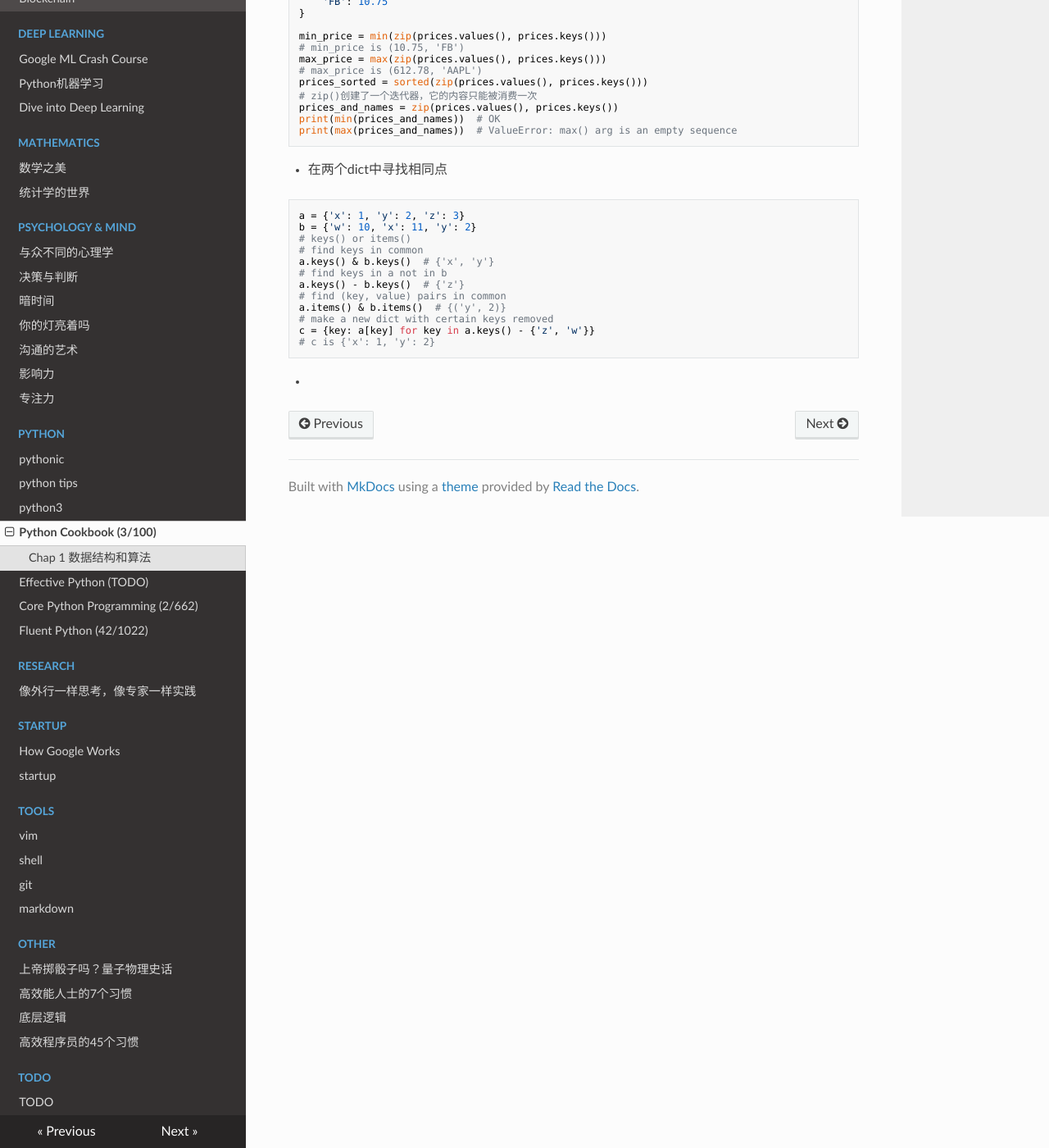
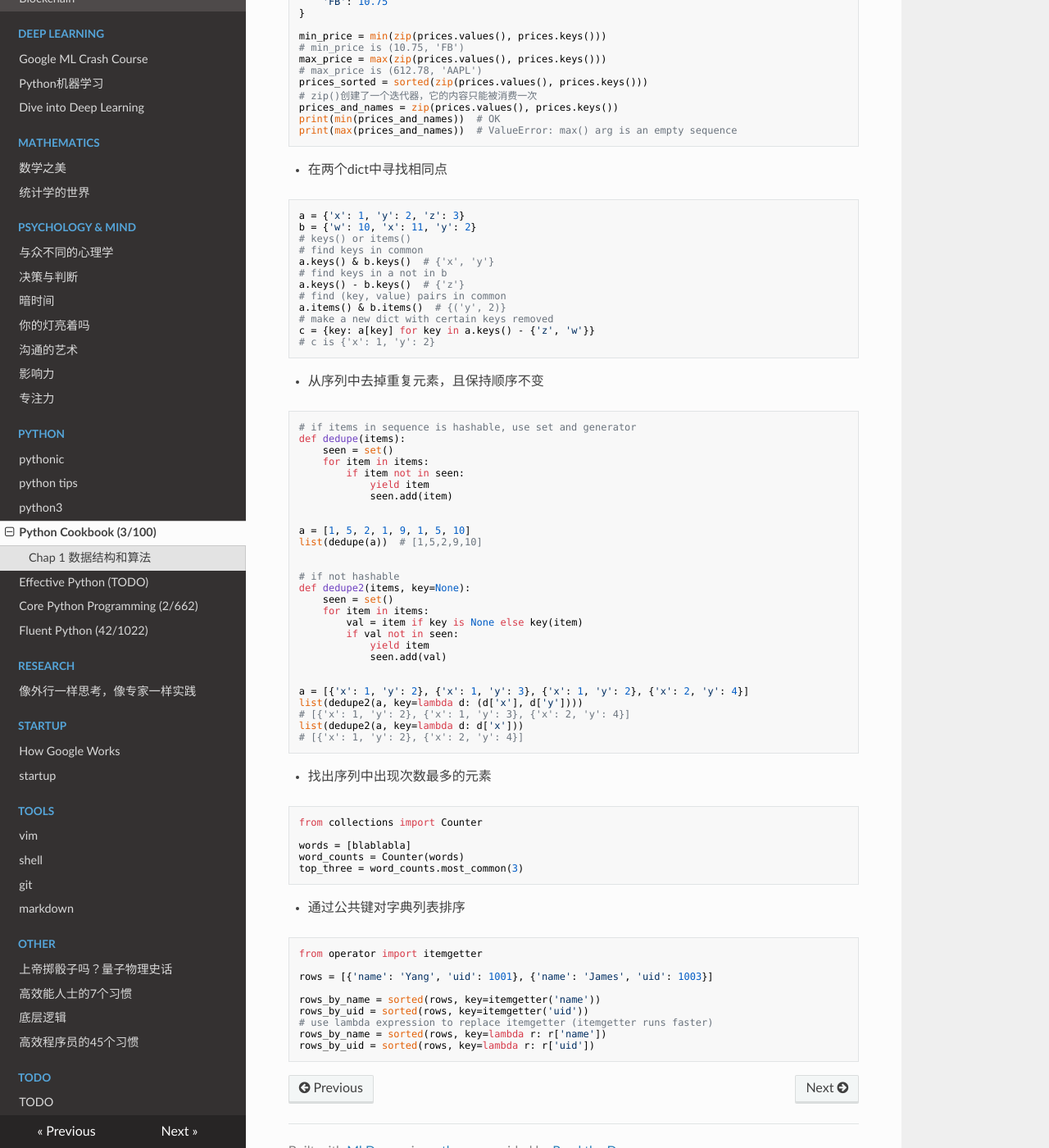
Before and after one commit to yshenfab/StudyNotes, an MkDocs documentation site: the page built from docs/python/python_cookbook.md, in a window 1280 px wide and 1400 px high, scrolled down 1643 px. Shown: the whole window at 82% size. Built offline with MkDocs 1.6.1, drawn with Linux system fonts in a browser that asks for light colours; nearby versions of some CDN libraries.

Commit message:
update repo

````diff
--- a/docs/python/python_cookbook.md
+++ b/docs/python/python_cookbook.md
@@ -113,4 +113,56 @@ c = {key: a[key] for key in a.keys() - {'z', 'w'}}
 # c is {'x': 1, 'y': 2}
 ```
 
--
+- 从序列中去掉重复元素，且保持顺序不变
+```python
+# if items in sequence is hashable, use set and generator
+def dedupe(items):
+    seen = set()
+    for item in items:
+        if item not in seen:
+            yield item
+            seen.add(item)
+
+
+a = [1, 5, 2, 1, 9, 1, 5, 10]
+list(dedupe(a))  # [1,5,2,9,10]
+
+
+# if not hashable
+def dedupe2(items, key=None):
+    seen = set()
+    for item in items:
+        val = item if key is None else key(item)
+        if val not in seen:
+            yield item
+            seen.add(val)
+
+
+a = [{'x': 1, 'y': 2}, {'x': 1, 'y': 3}, {'x': 1, 'y': 2}, {'x': 2, 'y': 4}]
+list(dedupe2(a, key=lambda d: (d['x'], d['y'])))
+# [{'x': 1, 'y': 2}, {'x': 1, 'y': 3}, {'x': 2, 'y': 4}]
+list(dedupe2(a, key=lambda d: d['x']))
+# [{'x': 1, 'y': 2}, {'x': 2, 'y': 4}]
+```
+
+- 找出序列中出现次数最多的元素
+```python
+from collections import Counter
+
+words = [blablabla]
+word_counts = Counter(words)
+top_three = word_counts.most_common(3)
+```
+
+- 通过公共键对字典列表排序
+```python
+from operator import itemgetter
+
+rows = [{'name': 'Yang', 'uid': 1001}, {'name': 'James', 'uid': 1003}]
+
+rows_by_name = sorted(rows, key=itemgetter('name'))
+rows_by_uid = sorted(rows, key=itemgetter('uid'))
+# use lambda expression to replace itemgetter (itemgetter runs faster)
+rows_by_name = sorted(rows, key=lambda r: r['name'])
+rows_by_uid = sorted(rows, key=lambda r: r['uid'])
+```
````
Also changed, not shown: docs/python/test.py (+6 -12 lines).
